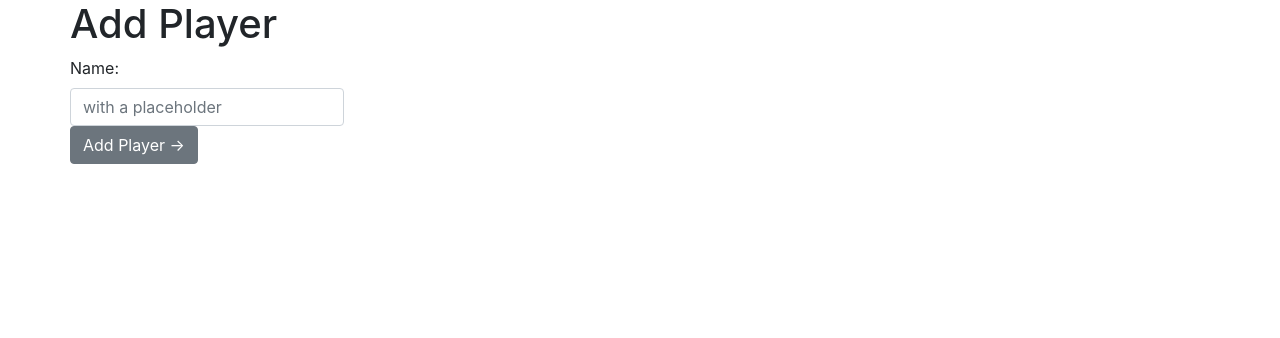
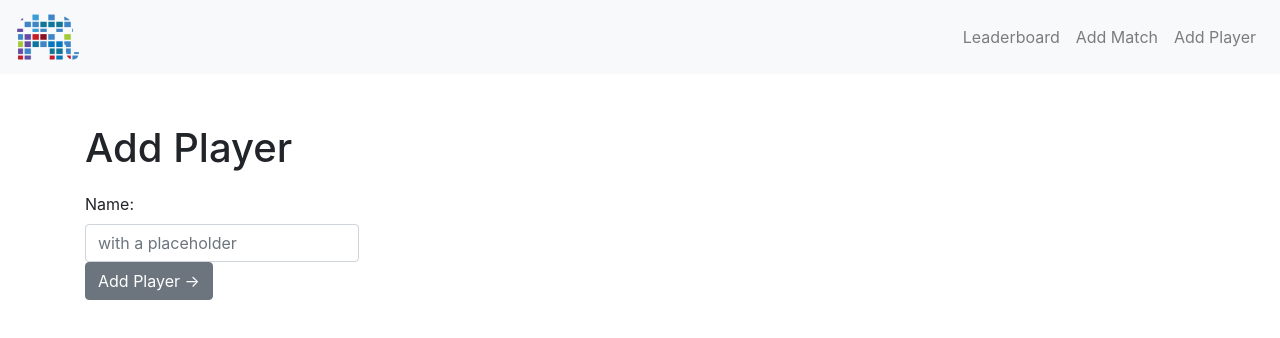
Before and after one commit to BigDataRepublic/kickerscore, a React (Create React App) app in the folder frontend/: page /add-player in a window 1280 px wide. Shown: the top 338 px of the page. Built offline with nearby package versions, Linux system fonts and the light colour scheme.

Commit message:
added navigation bar

```diff
--- a/frontend/src/App.js
+++ b/frontend/src/App.js
@@ -3,14 +3,18 @@ import { BrowserRouter, Route, Switch } from "react-router-dom";
 import Home from "./components/Home";
 import AddPlayer from "./components/AddPlayer";
 import AddMatch from "./components/AddMatch";
+import Navbar from "./components/Navigation";
 
 const App = () => (
   <BrowserRouter>
+      <div>
+    <Navbar />
     <Switch>
       <Route exact path="/" render={() => <Home />} />
       <Route exact path="/add-player" render={() => <AddPlayer />} />
       <Route exact path="/add-match" render={() => <AddMatch />} />
     </Switch>
+      </div>
   </BrowserRouter>
 );
 
--- a/frontend/src/components/AddMatch/index.js
+++ b/frontend/src/components/AddMatch/index.js
@@ -1,7 +1,8 @@
 import React, { Component } from "react";
-import { Container, Row, Alert } from "reactstrap";
+import { Container, Row, Col } from "reactstrap";
 import AddMatchForm from "../AddMatch/AddMatchForm";
 import axios from "axios";
+import TopHeader from "../../helpers";
 
 class AddMatch extends Component {
   constructor() {
@@ -23,13 +24,16 @@ class AddMatch extends Component {
 
   render() {
     return (
-
       <Container>
         <Row>
-          <h1>Add Match</h1>
+          <Col>
+            <TopHeader>Add Match</TopHeader>
+          </Col>
         </Row>
         <Row>
+            <Col>
           <AddMatchForm />
+            </Col>
         </Row>
       </Container>
     );
--- a/frontend/src/components/AddPlayer/index.js
+++ b/frontend/src/components/AddPlayer/index.js
@@ -1,16 +1,21 @@
 import React, { Component } from "react";
-import { Container, Row } from "reactstrap";
+import { Container, Row, Col } from "reactstrap";
 import AddPlayerForm from "./AddPlayerForm";
+import TopHeader from "../../helpers";
 
 class AddPlayer extends Component {
   render() {
     return (
       <Container>
         <Row>
-          <h1>Add Player</h1>
+          <Col>
+            <TopHeader>Add Player</TopHeader>
+          </Col>
         </Row>
         <Row>
+            <Col>
           <AddPlayerForm />
+            </Col>
         </Row>
       </Container>
     );
--- a/frontend/src/components/Home/index.js
+++ b/frontend/src/components/Home/index.js
@@ -2,7 +2,7 @@ import React, { Component } from "react";
 import axios from "axios";
 import { Table } from "reactstrap";
 import { Container, Row, Col } from "reactstrap";
-import styled from "styled-components";
+import TopHeader from "../../helpers.js";
 
 class Home extends Component {
   constructor() {
@@ -72,8 +72,4 @@ class Home extends Component {
   }
 }
 
-const TopHeader = styled.h1`
-  margin: 50px 0 20px 0;
-`
-
 export default Home;
--- /dev/null
+++ b/frontend/src/components/Navigation/index.js
@@ -0,0 +1,54 @@
+import React from 'react';
+import {
+  Navbar,
+  NavbarBrand,
+  Nav,
+  NavItem,
+  NavLink,
+  Media} from 'reactstrap';
+import BDRLogo from "./Logo-Elephant.png";
+
+let imgStyle = {
+  maxHeight: '64px',
+  maxWidth: '64px'
+};
+
+export default class Navigation extends React.Component {
+  constructor(props) {
+    super(props);
+
+    this.toggle = this.toggle.bind(this);
+    this.state = {
+      isOpen: false
+    };
+  }
+  toggle() {
+    this.setState({
+      isOpen: !this.state.isOpen
+    });
+  }
+  render() {
+    return (
+      <div>
+        <Navbar color="light" light expand="md">
+          <NavbarBrand href="/">
+            <Media left>
+              <Media object style={imgStyle} src={ BDRLogo } alt="My PlaceHolder Picture" />
+            </Media>
+          </NavbarBrand>
+            <Nav className="ml-auto" navbar>
+          <NavItem>
+            <NavLink href="/">Leaderboard</NavLink>
+          </NavItem>
+          <NavItem>
+            <NavLink href="/add-match/">Add Match</NavLink>
+          </NavItem>
+          <NavItem>
+            <NavLink href="/add-player/">Add Player</NavLink>
+          </NavItem>
+            </Nav>
+        </Navbar>
+      </div>
+    );
+  }
+}
--- /dev/null
+++ b/frontend/src/helpers.js
@@ -0,0 +1,7 @@
+import styled from "styled-components";
+
+const TopHeader = styled.h1`
+  margin: 50px 0 20px 0;
+`;
+
+export default TopHeader;
```
Also changed, not shown: frontend/src/components/Navigation/Logo-Elephant.png (added).
